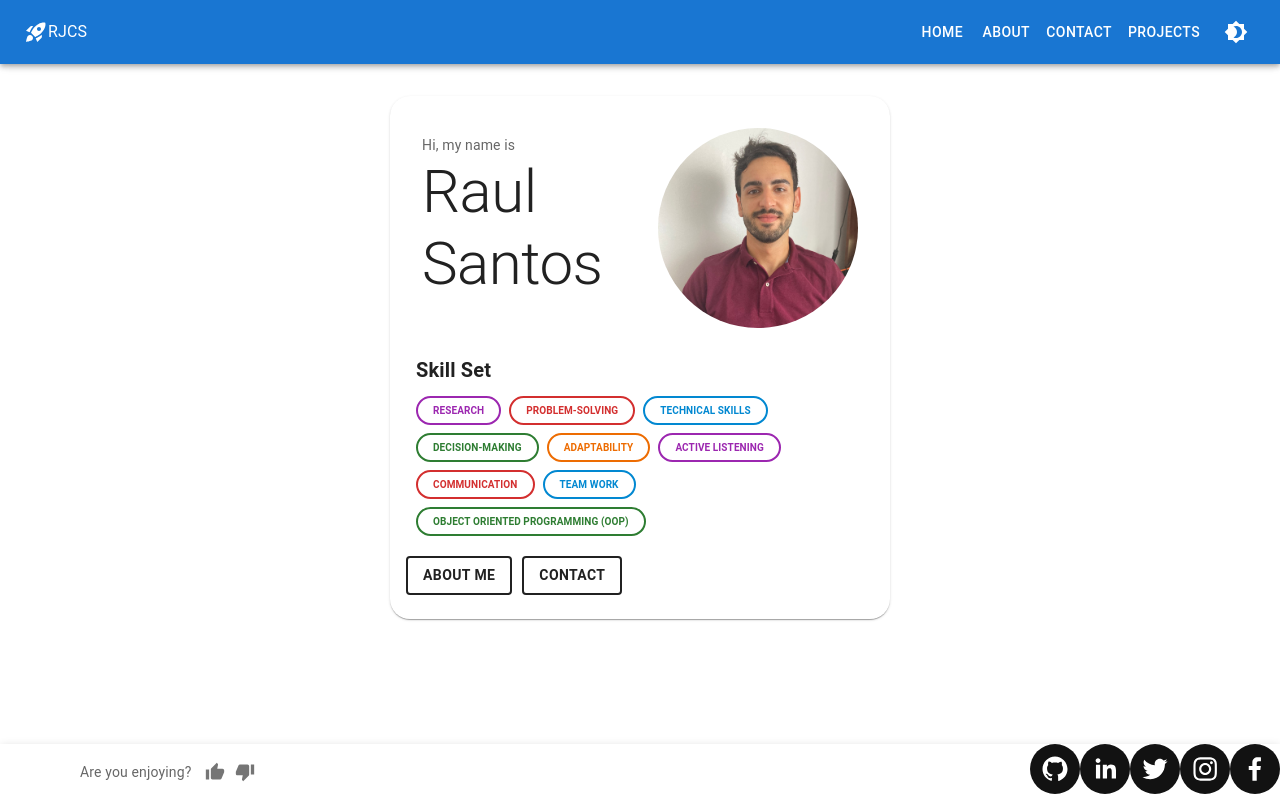
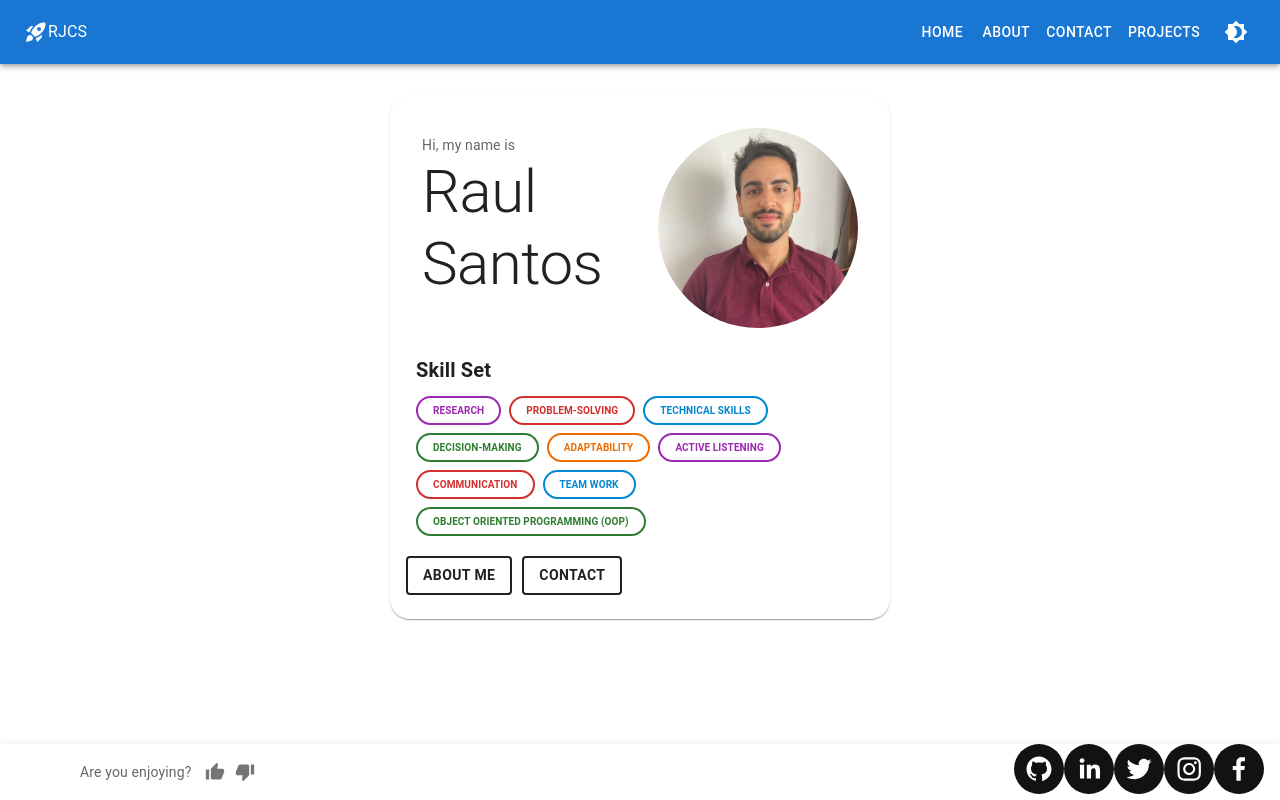
Before and after one commit to RaulJCS5/err-jota-cs, a React (Create React App) app in the folder rjcs-app/: page / in a window 1280 px wide. Built offline with nearby package versions, Linux system fonts and the light colour scheme.

Commit message:
Commit: Some adjustments

```diff
--- a/rjcs-app/src/pages/DrawerAppBar.tsx
+++ b/rjcs-app/src/pages/DrawerAppBar.tsx
@@ -135,7 +135,7 @@ export default function DrawerAppBar(props: Props) {
                 <BottomNavigation showLabels>
                     <Box sx={{ display: 'flex', alignItems: 'center', marginLeft: 10 }}>
                         <Typography variant='body2' sx={{ color: 'text.secondary' }}>Are you enjoying?</Typography>
-                        <Box sx={{marginLeft:1}}>
+                        <Box sx={{ marginLeft: 1 }}>
                             <IconButton size='small'>
                                 <ThumbUpIcon fontSize='small'></ThumbUpIcon>
                             </IconButton>
@@ -144,15 +144,14 @@ export default function DrawerAppBar(props: Props) {
                             </IconButton>
                         </Box>
                     </Box>
-                    <Box
-                        component="div"
-                        sx={{ flexGrow: 1, display: { xs: 'none', sm: 'block' } }}
-                    ></Box>
-                    <SocialIcon fgColor={changeFG()} bgColor={changeBG()} url='https://github.com/RaulJCS5'></SocialIcon>
-                    <SocialIcon fgColor={changeFG()} bgColor={changeBG()} url='https://www.linkedin.com/in/rauljosecsantos/'></SocialIcon>
-                    <SocialIcon fgColor={changeFG()} bgColor={changeBG()} url='https://twitter.com/rauljosesan'></SocialIcon>
-                    <SocialIcon fgColor={changeFG()} bgColor={changeBG()} url='https://www.instagram.com/rauljcsantos'></SocialIcon>
-                    <SocialIcon fgColor={changeFG()} bgColor={changeBG()} url='https://www.facebook.com/raul.jose.35/'></SocialIcon>
+                    <Box component="div" sx={{ flexGrow: 1, display: { xs: 'none', sm: 'block' } }}></Box>
+                    <Box sx={{marginRight:2}}>
+                        <SocialIcon fgColor={changeFG()} bgColor={changeBG()} url='https://github.com/RaulJCS5'></SocialIcon>
+                        <SocialIcon fgColor={changeFG()} bgColor={changeBG()} url='https://www.linkedin.com/in/rauljosecsantos/'></SocialIcon>
+                        <SocialIcon fgColor={changeFG()} bgColor={changeBG()} url='https://twitter.com/rauljosesan'></SocialIcon>
+                        <SocialIcon fgColor={changeFG()} bgColor={changeBG()} url='https://www.instagram.com/rauljcsantos'></SocialIcon>
+                        <SocialIcon fgColor={changeFG()} bgColor={changeBG()} url='https://www.facebook.com/raul.jose.35/'></SocialIcon>
+                    </Box>
                 </BottomNavigation>
             </Paper>
         </Box>
```
